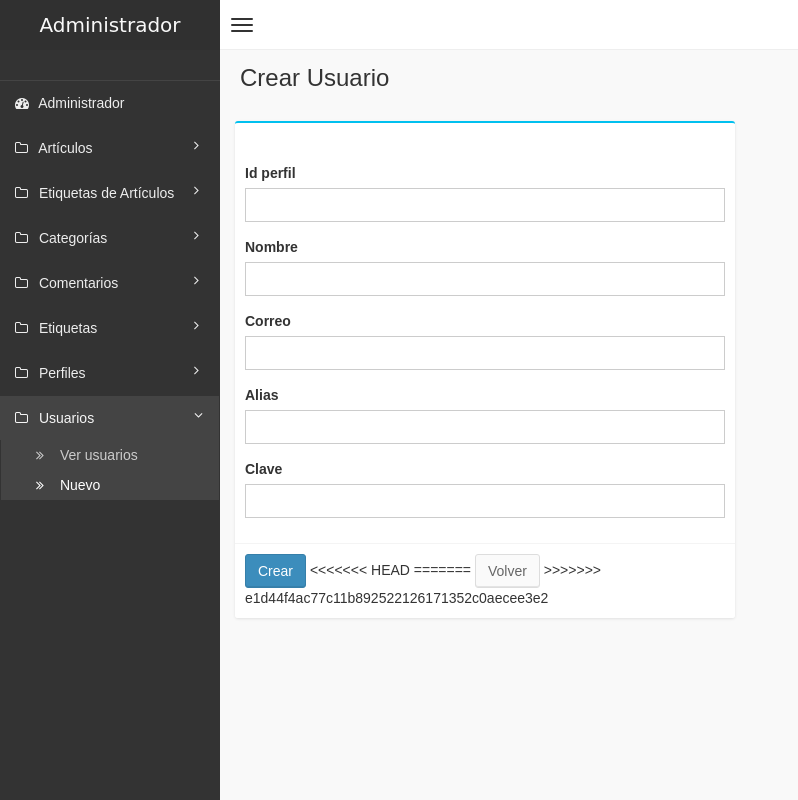
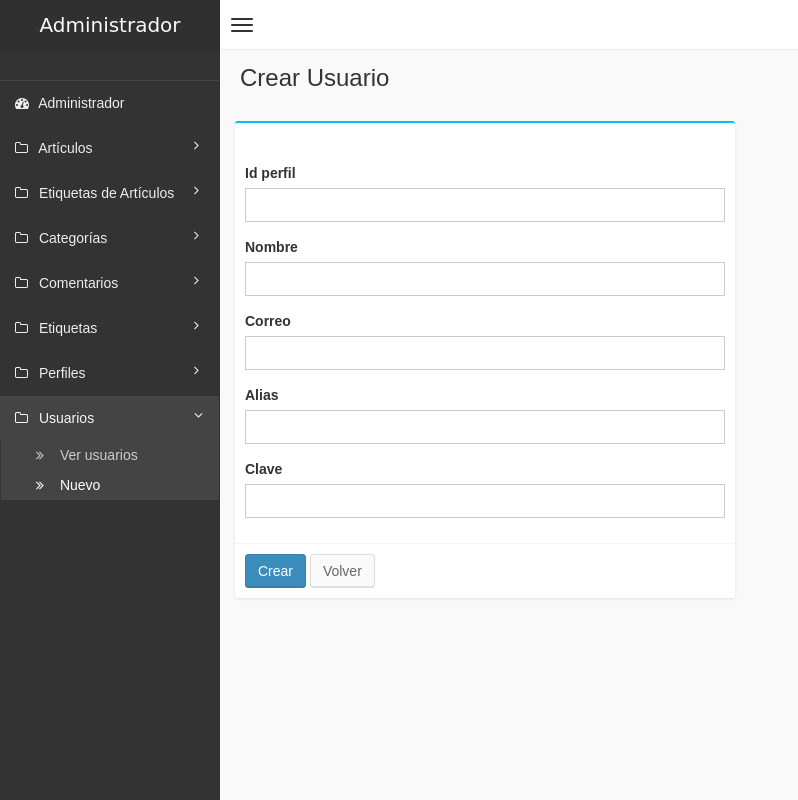
Before and after one commit to jamc92/precursor-silex, a PHP site: the page made by web/views/backend/usuario/create.html.twig in a window 1280 px wide. Shown: the whole page, without its empty margins (0-798 px from the left). Run offline with PHP 8.4, Linux system fonts and the light colour scheme; the template is opened without the code that fills it, so the values that code supplies are empty; form fields are guessed from the names that the template uses; some libraries are stand-ins or nearby versions.

Commit message:
Quitado el <<<<< HEAD de los archivos

```diff
--- a/web/views/backend/articulo/create.html.twig
+++ b/web/views/backend/articulo/create.html.twig
@@ -61,10 +61,7 @@
 
                                 <div class="box-footer">
                                     <button type="submit" class="btn btn-primary">Crear</button>
-<<<<<<< HEAD
-=======
                                     <button type="button" class="btn btn-default" onclick="location.href='{{ path('articulo_list') }}'">Volver</button>
->>>>>>> e1d44f4ac77c11b892522126171352c0aecee3e2
                                 </div>
 
                             </div><!-- /.box -->
--- a/web/views/backend/articulo/list.html.twig
+++ b/web/views/backend/articulo/list.html.twig
@@ -67,12 +67,8 @@
                                                 {% for table_column in table_columns %}
                                                     <td>{{ row[table_column] }}</td>
                                                 {% endfor %}
-<<<<<<< HEAD
+                                                <td><a href="{{ path('articulos_etiquetas') }}" class="btn btn-success btn-xs">Etiquetas</a>
                                                 <td><a href="{{ path('articulo_edit', { id: row[primary_key] }) }}" class="btn btn-primary btn-xs">Editar</a> <a href="{{ path('articulo_delete', { id: row[primary_key] }) }}" onclick='return confirm_delete();' class="btn btn-danger btn-xs">Eliminar</a></td>
-=======
-                                                <td><a href="{{ path('articulos_etiquetas') }}" class="btn btn-success btn-xs">Etiquetas</a>
-                                                <a href="{{ path('articulo_edit', { id: row[primary_key] }) }}" class="btn btn-primary btn-xs">Edit</a> <a href="{{ path('articulo_delete', { id: row[primary_key] }) }}" onclick='return confirm_delete();' class="btn btn-danger btn-xs">Delete</a></td>
->>>>>>> e1d44f4ac77c11b892522126171352c0aecee3e2
                                             </tr>
                                         {% endfor %}
 
--- a/web/views/backend/articulos_etiquetas/create.html.twig
+++ b/web/views/backend/articulos_etiquetas/create.html.twig
@@ -53,10 +53,7 @@
 
                                 <div class="box-footer">
                                     <button type="submit" class="btn btn-primary">Crear</button>
-<<<<<<< HEAD
-=======
                                     <button type="button" class="btn btn-default" onclick="location.href='{{ path('articulos_etiquetas_list') }}'">Volver</button>
->>>>>>> e1d44f4ac77c11b892522126171352c0aecee3e2
                                 </div>
 
                             </div><!-- /.box -->
--- a/web/views/backend/categoria/create.html.twig
+++ b/web/views/backend/categoria/create.html.twig
@@ -52,10 +52,7 @@
 
                                 <div class="box-footer">
                                     <button type="submit" class="btn btn-primary">Crear</button>
-<<<<<<< HEAD
-=======
                                     <button type="button" class="btn btn-default" onclick="location.href='{{ path('categoria_list') }}'">Volver</button>
->>>>>>> e1d44f4ac77c11b892522126171352c0aecee3e2
                                 </div>
 
                             </div><!-- /.box -->
--- a/web/views/backend/etiqueta/create.html.twig
+++ b/web/views/backend/etiqueta/create.html.twig
@@ -46,10 +46,7 @@
 
                                 <div class="box-footer">
                                     <button type="submit" class="btn btn-primary">Crear</button>
-<<<<<<< HEAD
-=======
                                     <button type="button" class="btn btn-default" onclick="location.href='{{ path('etiqueta_list') }}'">Volver</button>
->>>>>>> e1d44f4ac77c11b892522126171352c0aecee3e2
                                 </div>
 
                             </div><!-- /.box -->
--- a/web/views/backend/usuario/create.html.twig
+++ b/web/views/backend/usuario/create.html.twig
@@ -66,10 +66,7 @@
 
                                 <div class="box-footer">
                                     <button type="submit" class="btn btn-primary">Crear</button>
-<<<<<<< HEAD
-=======
                                     <button type="button" class="btn btn-default" onclick="location.href='{{ path('usuario_list') }}'">Volver</button>
->>>>>>> e1d44f4ac77c11b892522126171352c0aecee3e2
                                 </div>
 
                             </div><!-- /.box -->
--- a/web/views/backend/usuario/edit.html.twig
+++ b/web/views/backend/usuario/edit.html.twig
@@ -65,10 +65,7 @@
 
                                 <div class="box-footer">
                                     <button type="submit" class="btn btn-primary">Editar</button>
-<<<<<<< HEAD
-=======
                                     <button type="button" class="btn btn-default" onclick="location.href='{{ path('usuario_list') }}'">Volver</button>
->>>>>>> e1d44f4ac77c11b892522126171352c0aecee3e2
                                 </div>
 
                             </div><!-- /.box -->
```
Also changed, not shown: web/controllers/backend/articulo.php (+2 -12 lines).
